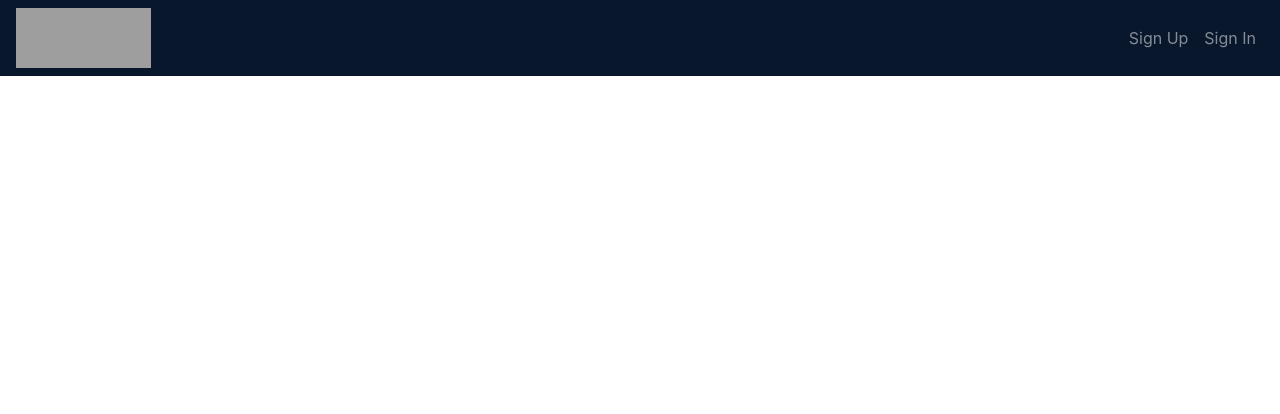
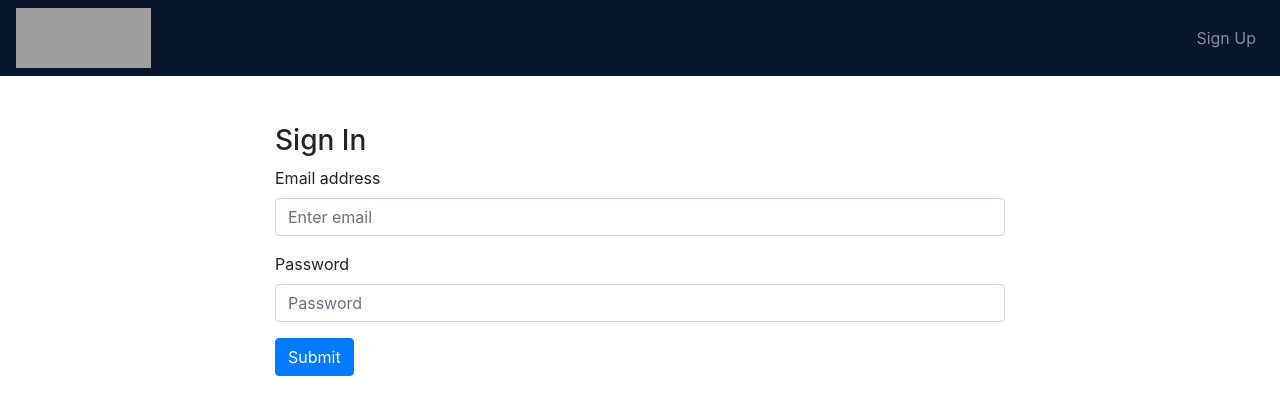
Before and after one commit to JeheeChoi/Glow-client, a React app: page /#/ in a window 1280 px wide. Shown: the top 414 px of the page. Built offline with nearby package versions, Linux system fonts and the light colour scheme; grey boxes are pictures that could not be loaded.

Commit message:
Changed landing page view
made sign in page as a landing page and changed some routes

```diff
--- a/src/App.js
+++ b/src/App.js
@@ -63,7 +63,7 @@
           <Route path='/sign-up' render={() => (
             <SignUp msgAlert={this.msgAlert} setUser={this.setUser} />
           )} />
-          <Route path='/sign-in' render={() => (
+          <Route exact path='/' render={() => (
             <SignIn msgAlert={this.msgAlert} setUser={this.setUser} />
           )} />
           <AuthenticatedRoute user={user} path='/sign-out' render={() => (
--- a/src/components/Header/Header.js
+++ b/src/components/Header/Header.js
@@ -7,14 +7,12 @@
   <Fragment>
     <Nav.Link href="#change-password">Change Password</Nav.Link>
     <Nav.Link href="#sign-out">Sign Out</Nav.Link>
-    <Nav.Link href="#home">Boards</Nav.Link>
   </Fragment>
 )
 
 const unauthenticatedOptions = (
   <Fragment>
     <Nav.Link href="#sign-up">Sign Up</Nav.Link>
-    <Nav.Link href="#sign-in">Sign In</Nav.Link>
   </Fragment>
 )
 
--- a/src/components/SignOut/SignOut.js
+++ b/src/components/SignOut/SignOut.js
@@ -14,7 +14,7 @@
         messagE: messages.signOutSuccess,
         variant: 'success'
       }))
-      .finally(() => history.push('/home'))
+      .finally(() => history.push('/'))
       .finally(() => clearUser())
   }
 
```
